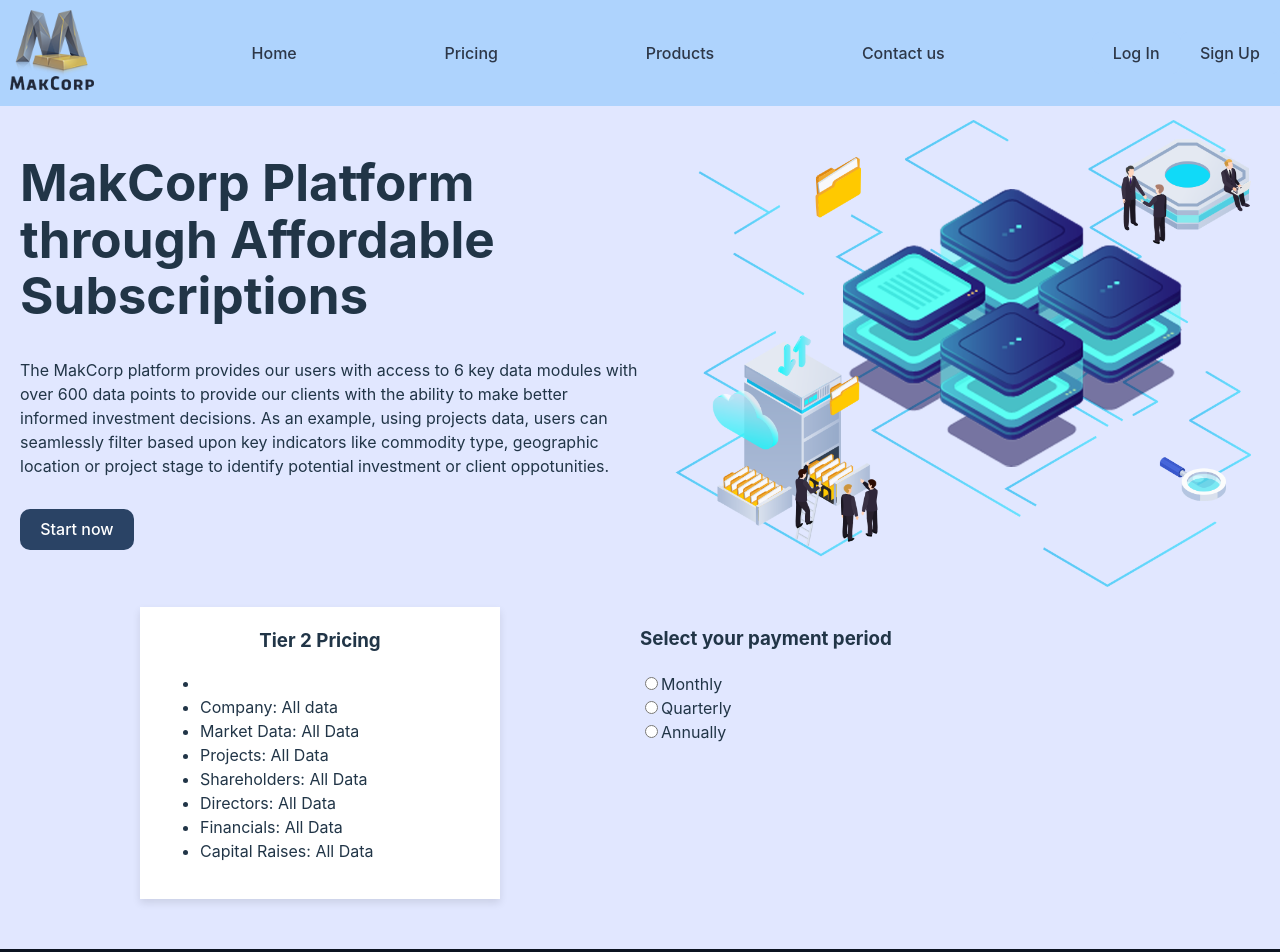
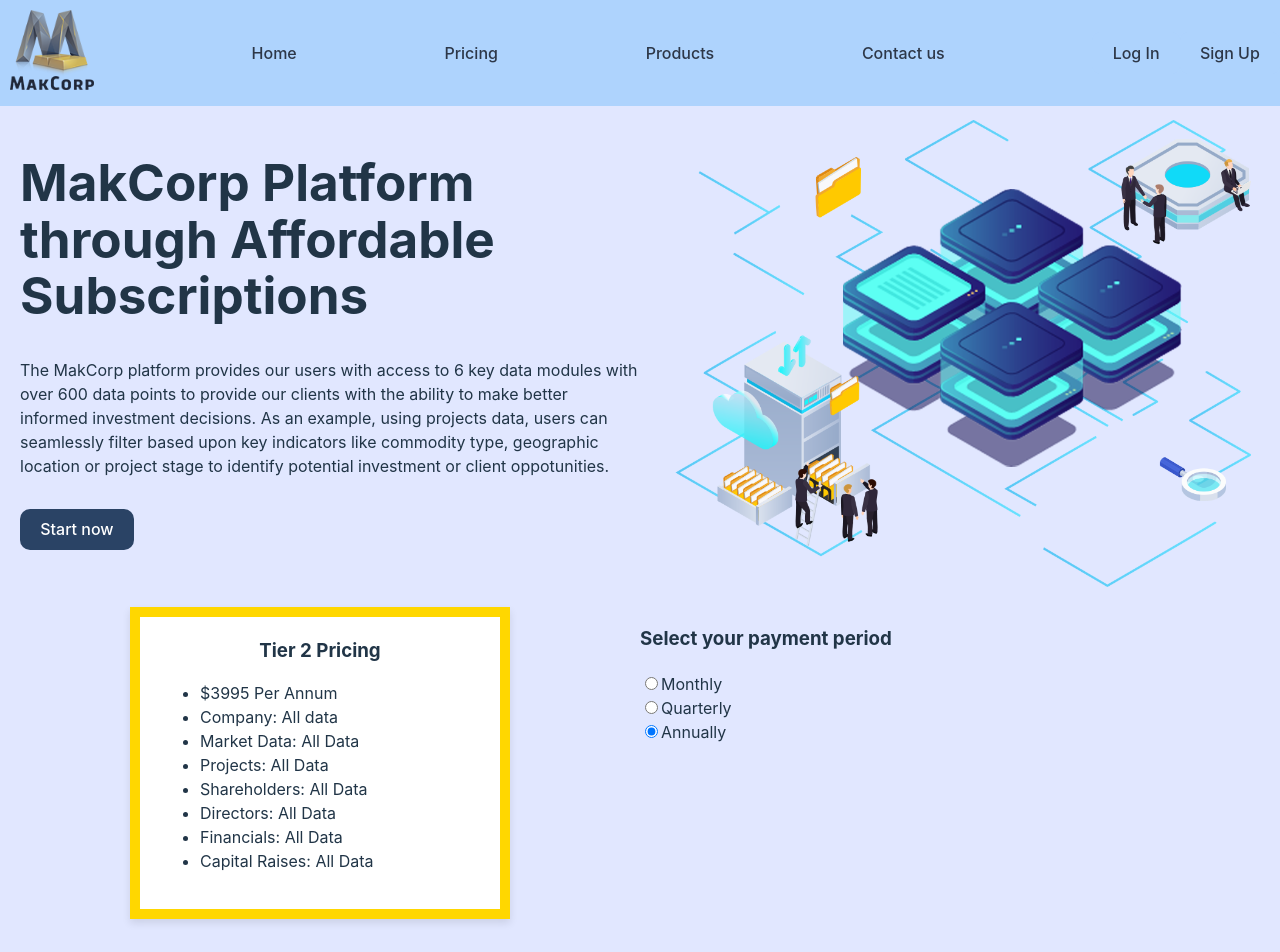
Before and after one commit to jayshah41/Puzzled, a React (Vite) app: page /pricing in a window 1280 px wide. Shown: the top 952 px of the page. Built offline with nearby package versions, Linux system fonts and the light colour scheme.

Commit message:
Update SubscriptionPlans component to set default selected option and add dynamic border color

```diff
--- a/src/components/SubscriptionPlans.jsx
+++ b/src/components/SubscriptionPlans.jsx
@@ -3,7 +3,12 @@
 
 const SubscriptionPlans = () => {
 
-  const [selectedOption, setSelectedOption] = useState('');
+  const [selectedOption, setSelectedOption] = useState("$3995 Per Annum");
+  const colourMap = {
+    "$895 Per Month": "#cd7f32",
+    "$1495 Per Quarter": "#c0c0c0",
+    "$3995 Per Annum": "#ffd700"
+  }
 
   const handleChange = (event) => {
     setSelectedOption(event.target.value);
@@ -14,7 +19,7 @@
 
   return (
     <div className="two-card-container">
-    <div style={{ width: '25vw', backgroundColor: 'white', display:'flex', flexDirection: 'column', boxShadow: '0 4px 8px rgba(0, 0, 0, 0.1)', margin: 'auto', marginBottom: '50px', padding: '20px' }}>
+    <div style={{ width: '25vw', backgroundColor: 'white', display:'flex', flexDirection: 'column', boxShadow: '0 4px 8px rgba(0, 0, 0, 0.1)', margin: 'auto', marginBottom: '50px', padding: '20px', border: `10px solid ${colourMap[selectedOption]}` }}>
       <h3 style={{ margin: 'auto' }}>Tier 2 Pricing</h3>
       <ul>
         {features}
```
